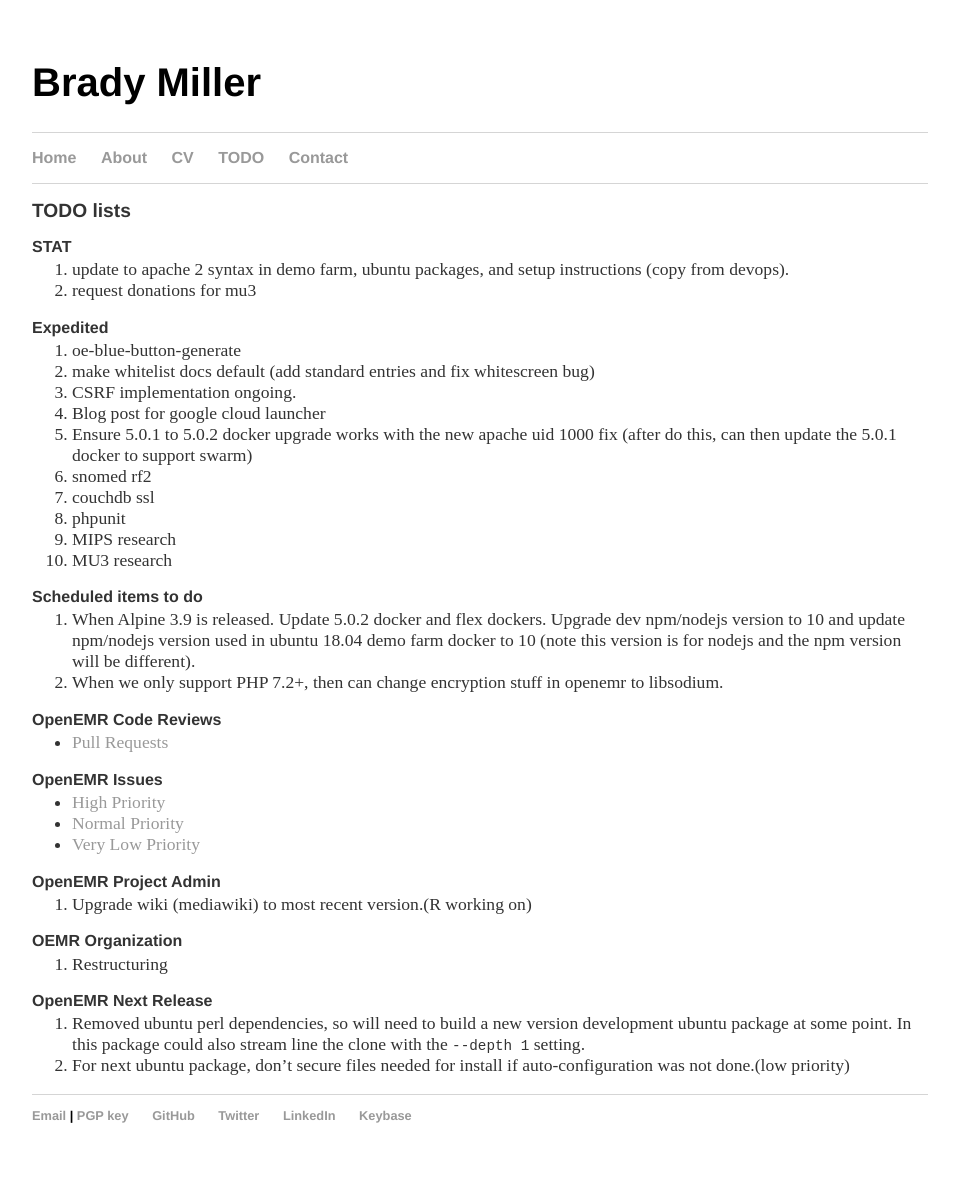
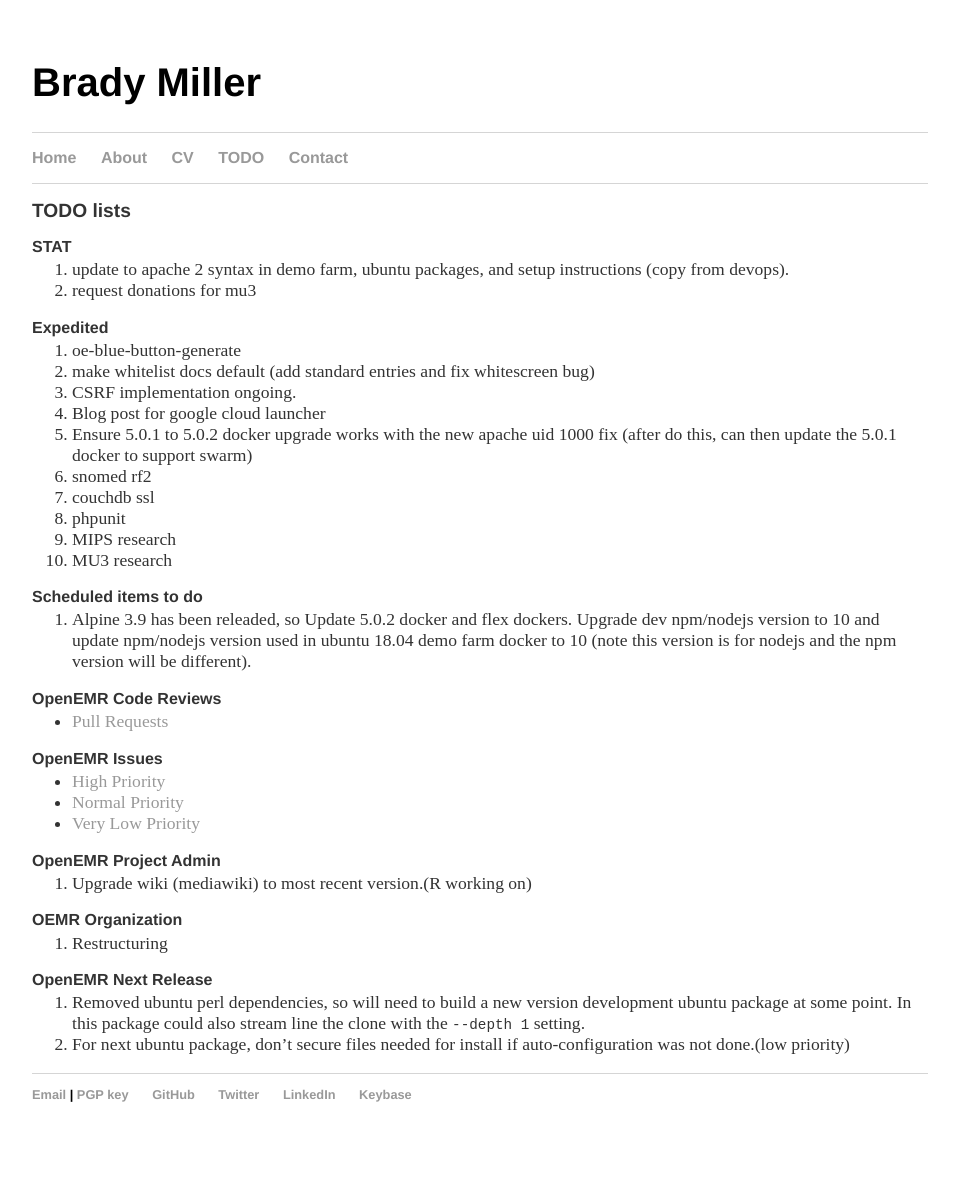
Before and after one commit to bradymiller/bradymiller.github.io, a Jekyll site: the page built from todo/index.md, in a window 1280 px wide. Shown: the whole page, without its empty margins (160-1119 px from the left). Built offline with Jekyll 4.4.1, drawn with Linux system fonts in a browser that asks for light colours; our own code applies the rules of GitHub Pages for plain Markdown files; after the commit the page ends 1162 px from its top, so only the background shows below that.

Commit message:
Update index.md

```diff
--- a/todo/index.md
+++ b/todo/index.md
@@ -20,8 +20,7 @@
 1. MU3 research
 
 ### Scheduled items to do
-1. When Alpine 3.9 is released. Update 5.0.2 docker and flex dockers. Upgrade dev npm/nodejs version to 10 and update npm/nodejs version used in ubuntu 18.04 demo farm docker to 10 (note this version is for nodejs and the npm version will be different).
-2. When we only support PHP 7.2+, then can change encryption stuff in openemr to libsodium.
+1. Alpine 3.9 has been releaded, so Update 5.0.2 docker and flex dockers. Upgrade dev npm/nodejs version to 10 and update npm/nodejs version used in ubuntu 18.04 demo farm docker to 10 (note this version is for nodejs and the npm version will be different).
 
 ### OpenEMR Code Reviews
 * [Pull Requests](https://github.com/openemr/openemr/pulls)
```
